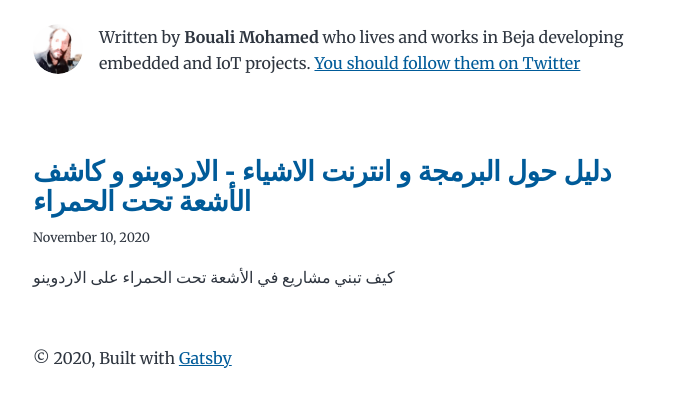
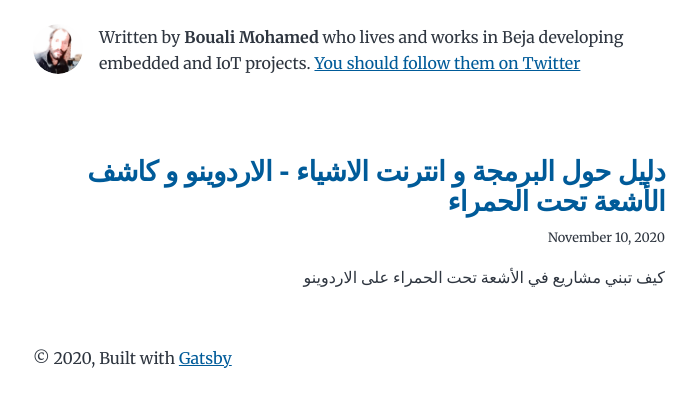
Before and after one commit to boualimed/Blog_club, a Gatsby site: page / in a window 1280 px wide. Shown: the part 117-524 px from the top of the page, without its empty margins (291-988 px from the left). Built offline with nearby package versions, Linux system fonts and the light colour scheme; Gatsby itself is replaced by a stand-in of ours.

Commit message:
support RTL  for arabic

```diff
--- a/src/pages/index.js
+++ b/src/pages/index.js
@@ -27,6 +27,7 @@ const BlogIndex = ({ data, location }) => {
     <Layout location={location} title={siteTitle}>
       <SEO title="All posts" />
       <Bio />
+      <div dir="rtl">
       <ol style={{ listStyle: `none` }}>
         {posts.map(post => {
           const title = post.frontmatter.title || post.fields.slug
@@ -59,6 +60,7 @@ const BlogIndex = ({ data, location }) => {
           )
         })}
       </ol>
+      </div>
     </Layout>
   )
 }
```
